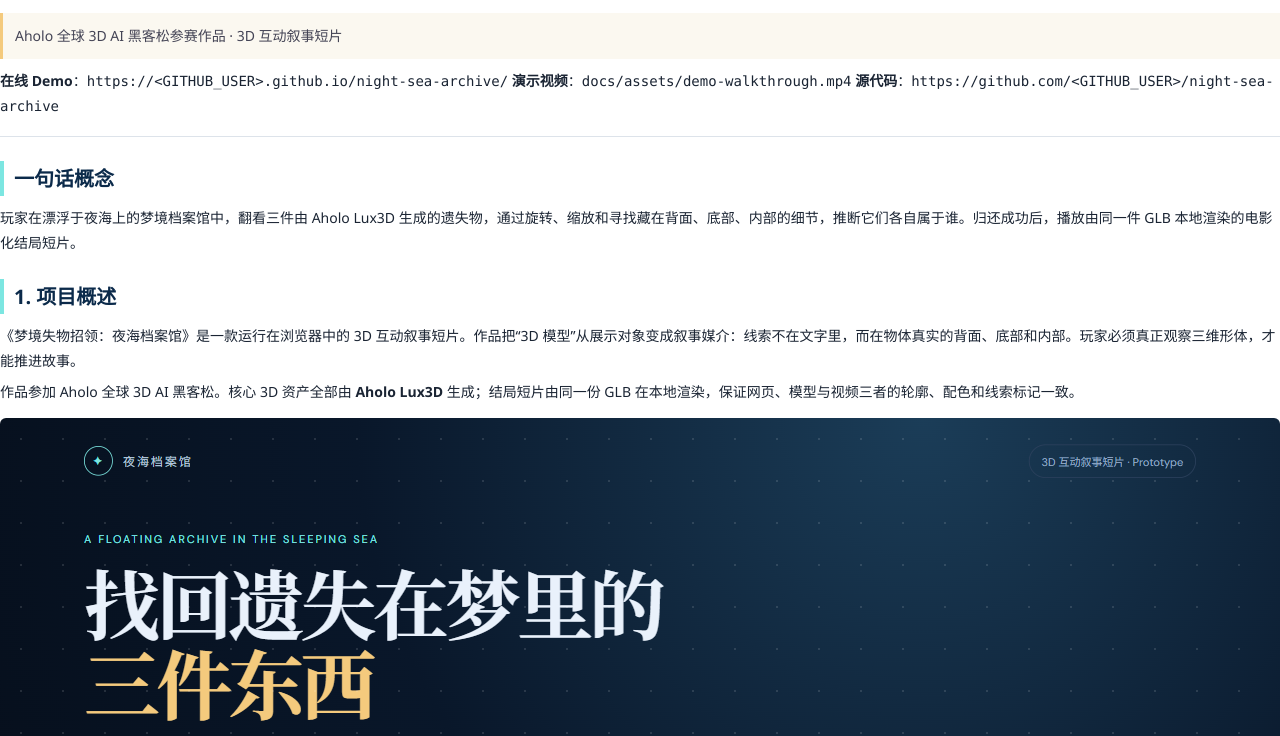
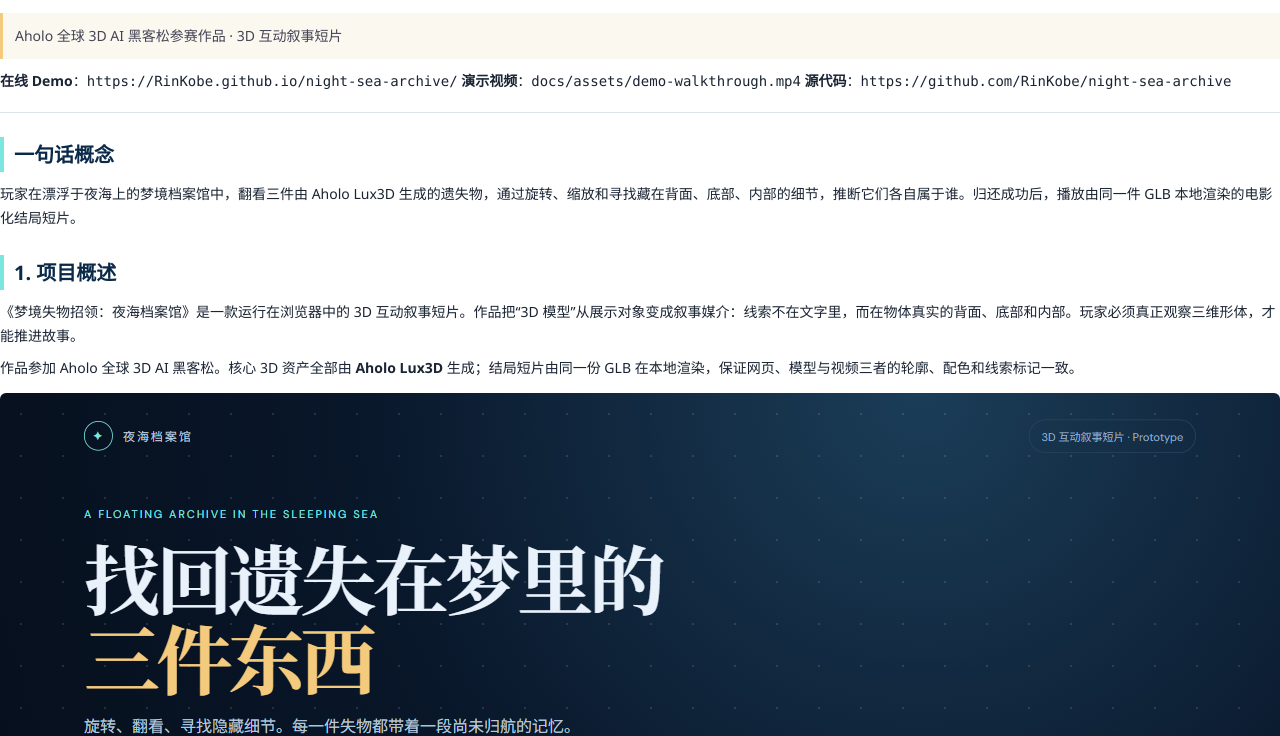
Before and after one commit to RinKobe/night-sea-archive, a plain HTML site: page report/report.html in a window 1280 px wide. Shown: the part 68-804 px from the top of the page. Drawn offline with Linux system fonts and the light colour scheme.

Commit message:
Fill GitHub links and regenerate report PDF

```diff
--- a/report/report.html
+++ b/report/report.html
@@ -25,9 +25,9 @@ hr { border: none; border-top: 1px solid #dde3ea; margin: 18px 0; }
 <blockquote>
 <p>Aholo 全球 3D AI 黑客松参赛作品 · 3D 互动叙事短片</p>
 </blockquote>
-<p><strong>在线 Demo</strong>：<code>https://&lt;GITHUB_USER&gt;.github.io/night-sea-archive/</code>
+<p><strong>在线 Demo</strong>：<code>https://RinKobe.github.io/night-sea-archive/</code>
 <strong>演示视频</strong>：<code>docs/assets/demo-walkthrough.mp4</code>
-<strong>源代码</strong>：<code>https://github.com/&lt;GITHUB_USER&gt;/night-sea-archive</code></p>
+<strong>源代码</strong>：<code>https://github.com/RinKobe/night-sea-archive</code></p>
 <hr />
 <h2>一句话概念</h2>
 <p>玩家在漂浮于夜海上的梦境档案馆中，翻看三件由 Aholo Lux3D 生成的遗失物，通过旋转、缩放和寻找藏在背面、底部、内部的细节，推断它们各自属于谁。归还成功后，播放由同一件 GLB 本地渲染的电影化结局短片。</p>
@@ -237,10 +237,10 @@ ffmpeg              → 转 H.264 MP4，30fps，8 秒
 </ol>
 <h2>9. 提交材料</h2>
 <ul>
-<li>在线 Demo：<code>https://&lt;GITHUB_USER&gt;.github.io/night-sea-archive/</code></li>
+<li>在线 Demo：<code>https://RinKobe.github.io/night-sea-archive/</code></li>
 <li>演示视频：<code>docs/assets/demo-walkthrough.mp4</code></li>
 <li>项目报告：本文件 / <code>report/report.pdf</code></li>
-<li>源代码：<code>https://github.com/&lt;GITHUB_USER&gt;/night-sea-archive</code></li>
+<li>源代码：<code>https://github.com/RinKobe/night-sea-archive</code></li>
 <li>三件 GLB：<code>docs/assets/*.glb</code></li>
 <li>三段结局短片：<code>docs/assets/*-ending.mp4</code></li>
 <li>过程证据：<code>aholo-lux3d-task.json</code>、<code>screenshots/</code>、<code>render/</code></li>
```
Also changed, not shown: README.md, 1 other file.
